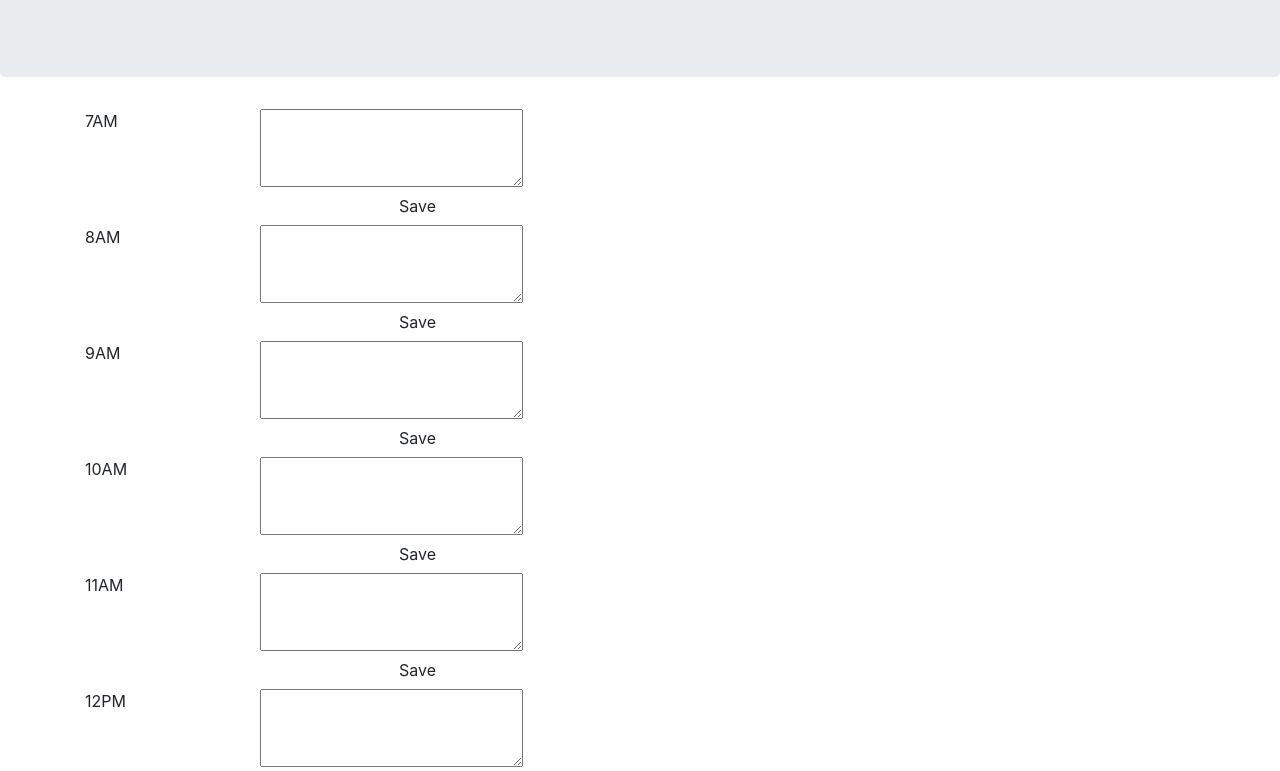
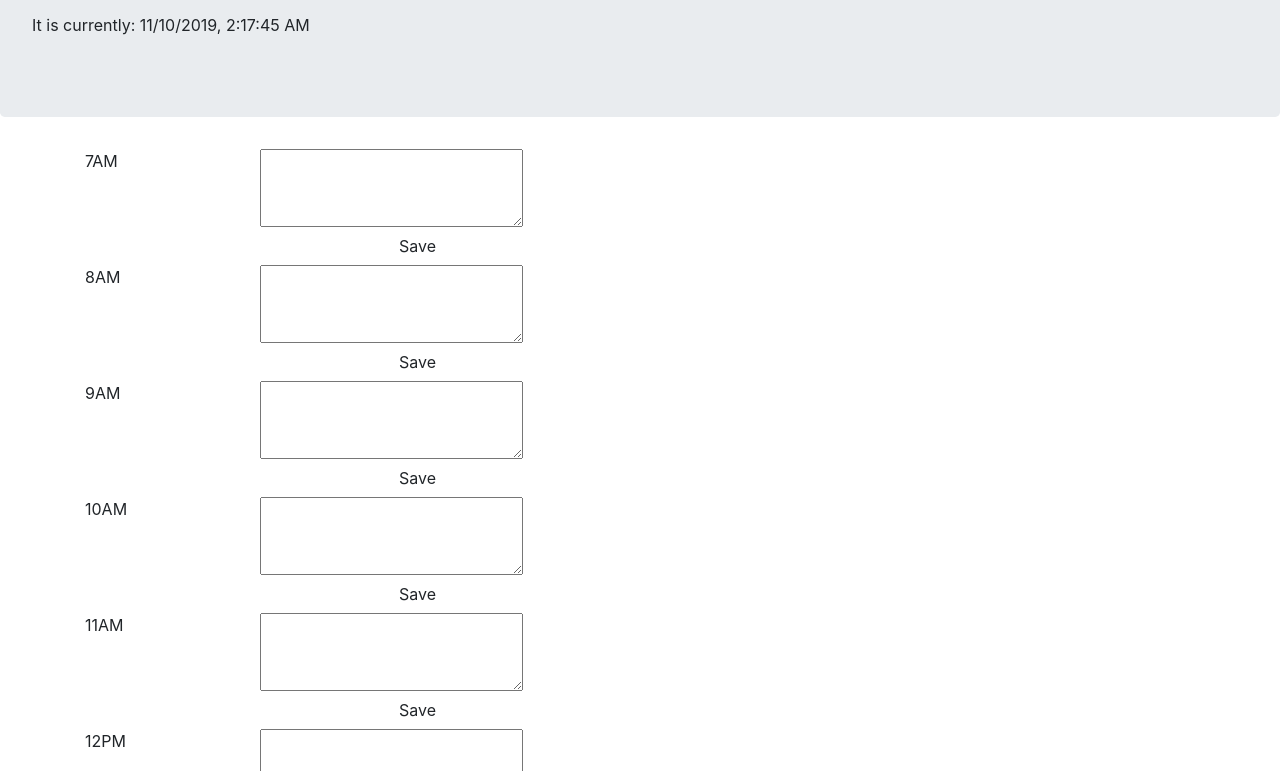
Before and after one commit to HoomieJanell/assignment_5, a plain HTML site: page index.html in a window 1280 px wide. Shown: the part 147-918 px from the top of the page. Drawn offline with nearby package versions, Linux system fonts and the light colour scheme.

Commit message:
current date & time

```diff
--- a/index.html
+++ b/index.html
@@ -12,6 +12,12 @@
     <header class="jumbotron">
         <h1>Work Day Scheduler</h1>
         <p>A simple calendar app for scheduling your work day</p>
+        <p>It is currently: <span id="datetime"></span></p>
+
+        <script>
+            var dt = new Date();
+            document.getElementById("datetime").innerHTML = dt.toLocaleString();
+        </script>
     </header>
     <div class="container">
 
@@ -106,9 +112,9 @@
     </div>
 
 
-        <script src="calendar.js"></script>
-        <script src="https://code.jquery.com/jquery-3.4.1.min.js"></script>
-        <script src="https://cdnjs.cloudflare.com/ajax/libs/moment.js/2.24.0/moment.min.js"></script>
+    <script src="calendar.js"></script>
+    <script src="https://code.jquery.com/jquery-3.4.1.min.js"></script>
+    <script src="https://cdnjs.cloudflare.com/ajax/libs/moment.js/2.24.0/moment.min.js"></script>
 </body>
 
 </html>
```
